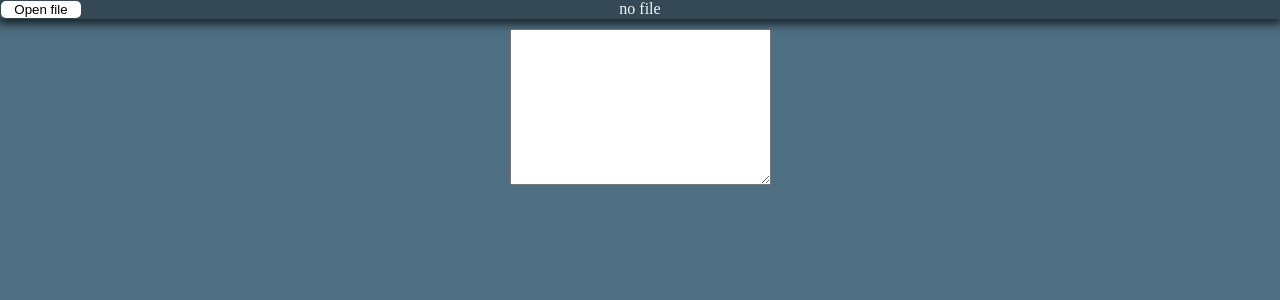
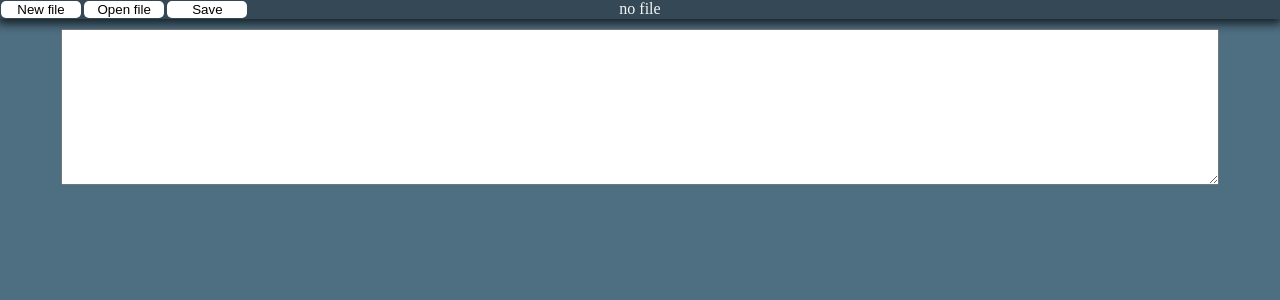
Before and after one commit to Chufretalas/sadpad, a SvelteKit app: page / in a window 1280 px wide. Shown: the top 300 px of the page. Built offline with nearby package versions, Linux system fonts and the light colour scheme.

Commit message:
started the saving function

```diff
--- a/src/routes/+layout.svelte
+++ b/src/routes/+layout.svelte
@@ -1,25 +1,40 @@
 <script lang="ts">
-    import "./reset.css"
-    import "./styles.css"
+    import "./reset.css";
+    import "./styles.css";
 
     import { invoke } from "@tauri-apps/api/tauri";
     import { filePath, fileContent } from "./stores";
 
-    async function openFile() {
-        const openedFile: string[] = await invoke("open_file")
-        filePath.set(openedFile[0])
-        fileContent.set(openedFile[1])
+    async function openNew() {
+        $filePath = "new file";
+        $fileContent = "";
     }
 
+    async function openFile() {
+        const openedFile: string[] = await invoke("open_file");
+        filePath.set(openedFile[0]);
+        fileContent.set(openedFile[1]);
+    }
+
+    async function saveFile() {
+        console.log("oiiii");
+        const saved = await invoke("save_file", {
+            pathStr: $filePath.replaceAll('"', "").replaceAll("\\\\", "\\"),
+            content: $fileContent,
+        });
+        console.log(saved)
+    }
 </script>
 
 <header>
     <section class="menu-buttons">
+        <button class="menu-button" on:click={openNew}>New file</button>
         <button class="menu-button" on:click={openFile}>Open file</button>
+        <button class="menu-button" on:click={saveFile}>Save</button>
     </section>
     <h2 class="file-name">{$filePath}</h2>
 </header>
-<slot/>
+<slot />
 
 <style>
     header {
@@ -30,6 +45,10 @@
         display: grid;
         grid-template-columns: 1fr 3fr 1fr;
         grid-template-rows: 1fr;
+    }
+    .menu-buttons {
+        display: flex;
+        gap: 0.2rem;
     }
 
     .menu-button {
--- a/src/routes/+page.svelte
+++ b/src/routes/+page.svelte
@@ -17,4 +17,9 @@
         row-gap: 1rem;
         font-size: 2rem;
     }
+
+    textarea {
+        width: 90%;
+        height: 90%;
+    }
 </style>
```
Also changed, not shown: 1 other file (tests, documents, lock files or other folders).
